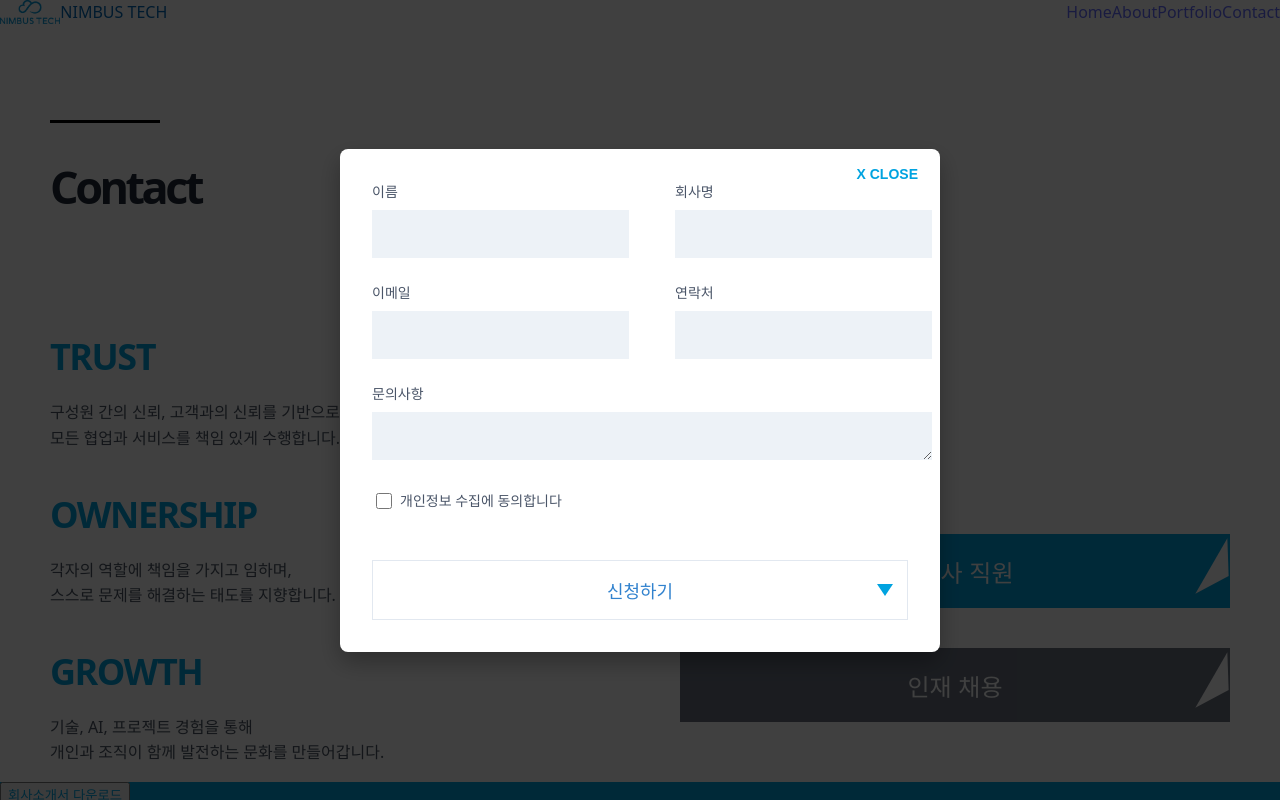
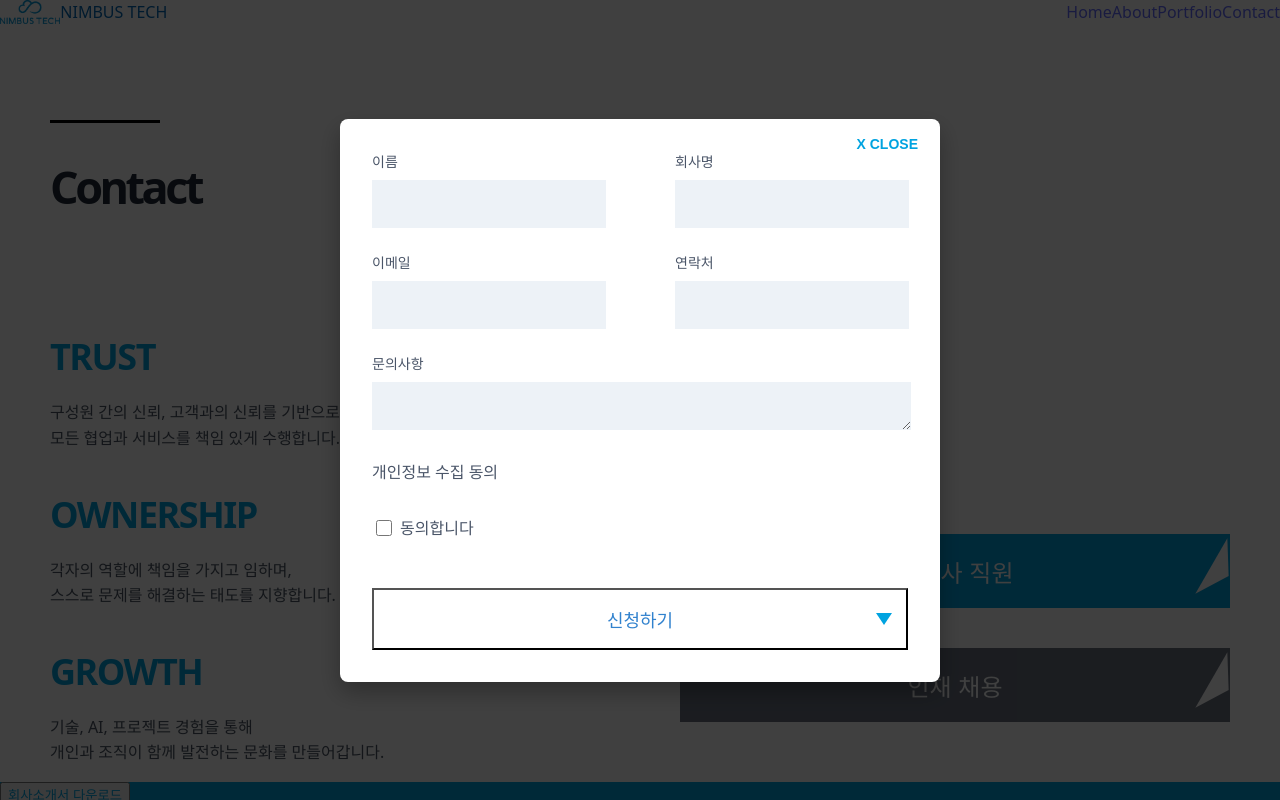
Before and after one commit to onexhana/nimbustech_website, a React (Vite) app: page /contact in a window 1280 px wide. Both pictures are taken after a click on the button "고객사 직원". Shown: the top 800 px of the page. Built offline with nearby package versions, Linux system fonts and the light colour scheme.

Commit message:
feat(contact) : 0811 개발상황 저장 2

```diff
--- a/src/components/Contact/InquiryForm.tsx
+++ b/src/components/Contact/InquiryForm.tsx
@@ -73,8 +73,8 @@ export default function InquiryForm() {
           display: 'grid',
           // 각 열의 비율
           gridTemplateColumns: 'repeat(2, 1fr)',
-          // 칸 간 간격
-          gap: '70px'
+          // 행 간격 0, 열 간격 70px
+          gap: '0 70px'
         }}>
           <div>
             <label htmlFor="inquiry-name" style={{
@@ -83,7 +83,7 @@ export default function InquiryForm() {
               // 폰트 크기 설정
               fontSize: '0.875rem',
               // 폰트 두께
-              fontWeight: 500,
+              fontWeight: 650,
               // 라벨 색상 (회색 계열)
               color: '#4a5568',
               // 라벨 아래쪽 여백
@@ -97,7 +97,7 @@ export default function InquiryForm() {
               onChange={handleChange}
               style={{
                 // 너비 100%로 가득 채우기
-                width: '100%',
+                width: '90%',
                 // 입력 배경색 (밝은 회색)
                 backgroundColor: '#edf2f7',
                 // 테두리 제거
@@ -126,7 +126,7 @@ export default function InquiryForm() {
               // 폰트 크기
               fontSize: '0.875rem',
               // 폰트 두께
-              fontWeight: 500,
+              fontWeight: 650,
               // 라벨 색상
               color: '#4a5568',
               // 아래쪽 여백
@@ -140,7 +140,7 @@ export default function InquiryForm() {
               onChange={handleChange}
               style={{
                 // 너비 100%
-                width: '100%',
+                width: '90%',
                 // 배경색
                 backgroundColor: '#edf2f7',
                 // 테두리 제거
@@ -150,7 +150,9 @@ export default function InquiryForm() {
                 // 내부 여백
                 padding: '0.75rem',
                 // 높이 고정
-                height: '1.5rem'
+                height: '1.5rem',
+                // 오른쪽 여백 추가
+                marginRight: '16px'
               }}
             />
             {errors.company && <p style={{
@@ -169,8 +171,8 @@ export default function InquiryForm() {
           display: 'grid',
           // 열 비율 설정
           gridTemplateColumns: 'repeat(2, 1fr)',
-          // 아이템 간 간격
-          gap: '70px'
+          // 행 간격 0, 열 간격 70px
+          gap: '0 70px'
         }}>
           <div>
             <label htmlFor="inquiry-email" style={{
@@ -179,7 +181,7 @@ export default function InquiryForm() {
               // 폰트 크기
               fontSize: '0.875rem',
               // 두께
-              fontWeight: 500,
+              fontWeight: 650,
               // 색상
               color: '#4a5568',
               // 밑 마진
@@ -193,7 +195,7 @@ export default function InquiryForm() {
               onChange={handleChange}
               style={{
                 // 너비 100%
-                width: '100%',
+                width: '90%',
                 // 배경색
                 backgroundColor: '#edf2f7',
                 // 테두리 제거
@@ -222,7 +224,7 @@ export default function InquiryForm() {
               // 폰트 크기
               fontSize: '0.875rem',
               // 두께
-              fontWeight: 500,
+              fontWeight: 650,
               // 색상
               color: '#4a5568',
               // 마진
@@ -236,7 +238,7 @@ export default function InquiryForm() {
               onChange={handleChange}
               style={{
                 // 너비 100%
-                width: '100%',
+                width: '90%',
                 // 배경색
                 backgroundColor: '#edf2f7',
                 // 테두리 없음
@@ -246,7 +248,9 @@ export default function InquiryForm() {
                 // 패딩
                 padding: '0.75rem',
                 // 높이
-                height: '1.5rem'
+                height: '1.5rem',
+                // 오른쪽 여백 추가
+                marginRight: '16px'
               }}
             />
             {errors.phone && <p style={{
@@ -267,7 +271,7 @@ export default function InquiryForm() {
             // 크기
             fontSize: '0.875rem',
             // 두께
-            fontWeight: 500,
+            fontWeight: 650,
             // 색상
             color: '#4a5568',
             // 마진
@@ -281,7 +285,7 @@ export default function InquiryForm() {
             onChange={handleChange}
             style={{
               // 너비 100%
-              width: '100%',
+              width: '96%',
               // 배경색
               backgroundColor: '#edf2f7',
               // 테두리 없음
@@ -304,28 +308,50 @@ export default function InquiryForm() {
             marginTop: '0.25rem'
           }}>{errors.message}</p>}
         </div>
+        {/* 동의 섹션 제목 */}
+        <div style={{
+          // 제목 폰트 크기
+          fontSize: '1rem',
+          // 제목 폰트 두께
+          fontWeight: 650,
+          // 제목 색상
+          color: '#4a5568',
+          // 제목과 체크박스 간 간격
+          marginBottom: '8px'
+        }}>
+          개인정보 수집 동의
+        </div>
         {/* 동의 체크 */}
         <div style={{
-          // 수평 축 아이템 정렬용 컨테이너
+          // 체크박스와 라벨을 수평 배치
           display: 'flex',
-          // 수직 정렬
           alignItems: 'center',
-          // 아래 여백
-          marginBottom: '24px'
+          // 섹션 아래쪽 여백
+          marginBottom: '24px',
+          fontWeight: 650
         }}>
-          <input id="inquiry-agree" name="agree" type="checkbox" checked={formData.agree} onChange={handleChange} style={{
-            // 체크박스 크기 설정
-            width: '1rem',
-            height: '1rem',
-            // 오른쪽 여백
-            marginRight: '0.5rem'
-          }} />
+          <input
+            id="inquiry-agree"
+            name="agree"
+            type="checkbox"
+            checked={formData.agree}
+            onChange={handleChange}
+            style={{
+              // 체크박스 크기 설정
+              width: '1rem',
+              height: '1rem',
+              // 체크박스와 라벨 간 간격
+              marginRight: '0.5rem'
+            }}
+          />
           <label htmlFor="inquiry-agree" style={{
-            // 라벨 크기
-            fontSize: '0.875rem',
-            // 색상
+            // 라벨 폰트 크기
+            fontSize: '1rem',
+            // 라벨 색상
             color: '#4a5568'
-          }}>개인정보 수집에 동의합니다</label>
+          }}>
+            동의합니다
+          </label>
         </div>
         {errors.agree && <p style={{
           // 에러 색상
@@ -346,13 +372,13 @@ export default function InquiryForm() {
             // 세로 패딩
             padding: '1rem 0',
             // 테두리 스타일
-            border: '1px solid #e2e8f0',
+            border: '4px solidrgb(0, 0, 0)',
             // 텍스트 색상
             color: '#3182ce',
             // 폰트 크기
             fontSize: '1.125rem',
             // 글자 두께
-            fontWeight: 500,
+            fontWeight: 650,
             // 배경색
             backgroundColor: '#ffffff',
             // 반경 없음
```
